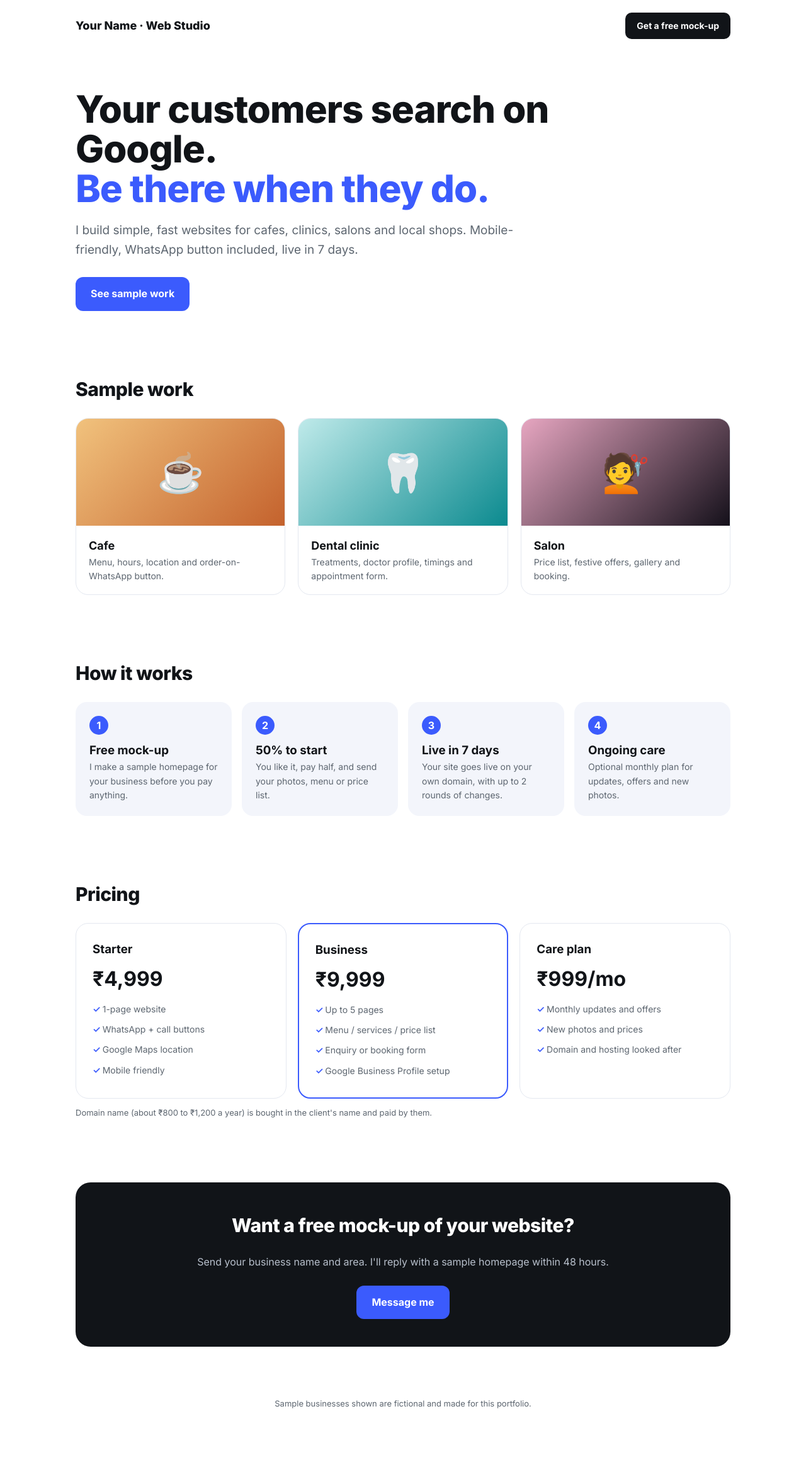
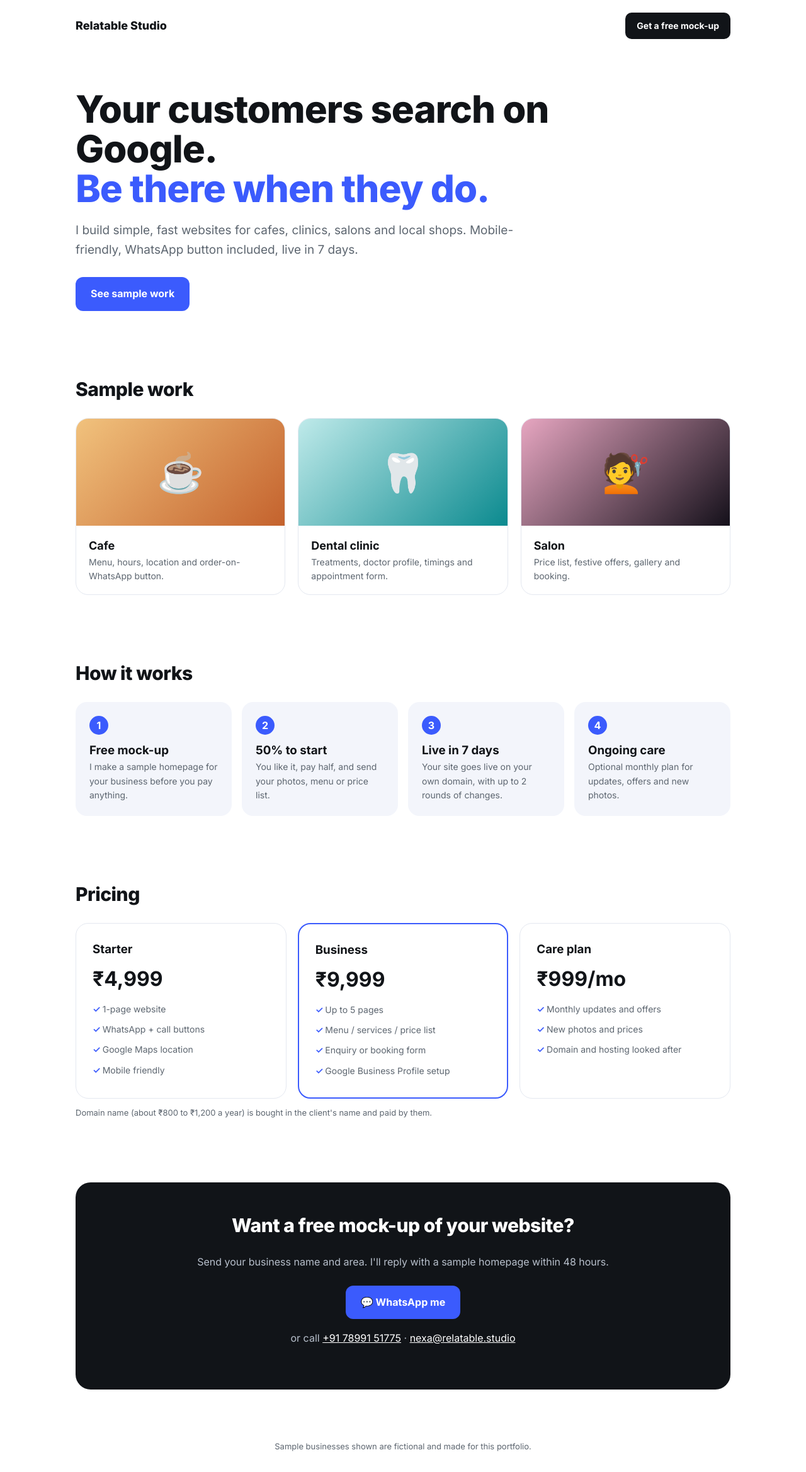
Before and after one commit to jarvis835/web-portfolio, a plain HTML site: page index.html in a window 1280 px wide. Shown: the whole page at 63% size. Before the commit the page ends 2270 px from the top, so only its background shows below. Drawn offline with Linux system fonts and the light colour scheme.

Commit message:
Add Relatable Studio name and contact details
Co-Authored-By: Claude Opus 5.5 <noreply@anthropic.com>
Claude-Session: https://claude.ai/code/session_01R7xryFJTtWqzjbHcKSxzQQ

```diff
--- a/index.html
+++ b/index.html
@@ -3,7 +3,7 @@
 <head>
 <meta charset="utf-8">
 <meta name="viewport" content="width=device-width, initial-scale=1">
-<title>Websites for Local Businesses</title>
+<title>Relatable Studio | Websites</title>
 <meta name="description" content="Simple, fast websites for cafes, clinics, salons and local shops. Live in 7 days.">
 <link href="https://fonts.googleapis.com/css2?family=Inter:wght@400;500;700;800&display=swap" rel="stylesheet">
 <style>
@@ -46,7 +46,7 @@ footer{padding:30px 0;color:var(--muted);font-size:13px;text-align:center}
 </head>
 <body>
 <div class="wrap">
-<nav><div class="logo">Your Name · Web Studio</div><a class="cta" href="#contact">Get a free mock-up</a></nav>
+<nav><div class="logo">Relatable Studio</div><a class="cta" href="https://wa.me/917899151775?text=Hi%2C%20I%27d%20like%20a%20free%20website%20mock-up">Get a free mock-up</a></nav>
 <header class="hero">
 <h1>Your customers search on Google.<br><span>Be there when they do.</span></h1>
 <p>I build simple, fast websites for cafes, clinics, salons and local shops. Mobile-friendly, WhatsApp button included, live in 7 days.</p>
@@ -82,7 +82,8 @@ footer{padding:30px 0;color:var(--muted);font-size:13px;text-align:center}
 <div class="contact">
 <h2>Want a free mock-up of your website?</h2>
 <p>Send your business name and area. I'll reply with a sample homepage within 48 hours.</p>
-<a class="btn" href="mailto:you@example.com">Message me</a>
+<a class="btn" href="https://wa.me/917899151775?text=Hi%2C%20I%27d%20like%20a%20free%20website%20mock-up">💬 WhatsApp me</a>
+<p style="margin-top:18px">or call <a href="tel:+917899151775" style="color:#fff">+91 78991 51775</a> · <a href="mailto:nexa@relatable.studio" style="color:#fff">nexa@relatable.studio</a></p>
 </div>
 </section>
 <footer>Sample businesses shown are fictional and made for this portfolio.</footer>
```
Also changed, not shown: samples/cafe/index.html (+1 -1 lines), samples/clinic/index.html (+1 -1 lines), samples/salon/index.html (+1 -1 lines).
